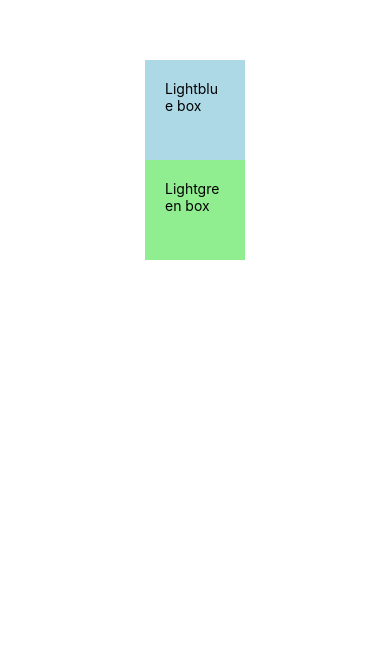
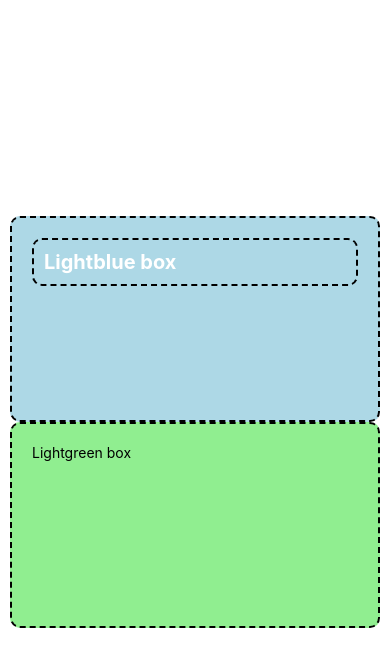
Before and after one commit to mpawel79/react-native-training, a React Native app: screen / in a window 390 px wide. Shown: the top 666 px of the page. Built offline with nearby package versions, Linux system fonts and the light colour scheme.

Commit message:
Box model properties styling

```diff
--- a/App.js
+++ b/App.js
@@ -6,7 +6,7 @@ export default function App() {
   return (
     <View style={styles.container}>
         <View style={[styles.box, styles.lightblueBg]}>
-            <Text>Lightblue box</Text>
+            <Text style={{borderRadius: 10, borderWidth: 2, borderColor: 'black', borderStyle: 'dashed', padding: 10, fontSize: 20, fontWeight: 'bold', color: 'white'}}>Lightblue box</Text>
         </View>
         <View style={[styles.box, styles.lightgreenBb]}>
             <Text>Lightgreen box</Text>
@@ -17,16 +17,20 @@ export default function App() {
 
 const styles = StyleSheet.create({
   container: {
-    // flex: 1,
+    flex: 1,
     backgroundColor: '#fff',
     alignItems: 'center',
     justifyContent: 'center',
-    padding: 60,
+    padding: 10,
   },
   box: {
-    width: 100,
-    height: 100,
+    width: "100%",
+    height: "25%",
     padding: 20,
+    borderColor: 'black',
+    borderWidth: 2,
+    borderRadius: 10,
+    borderStyle: 'dashed',
   },
   lightblueBg: {
     backgroundColor: 'lightblue',
```
